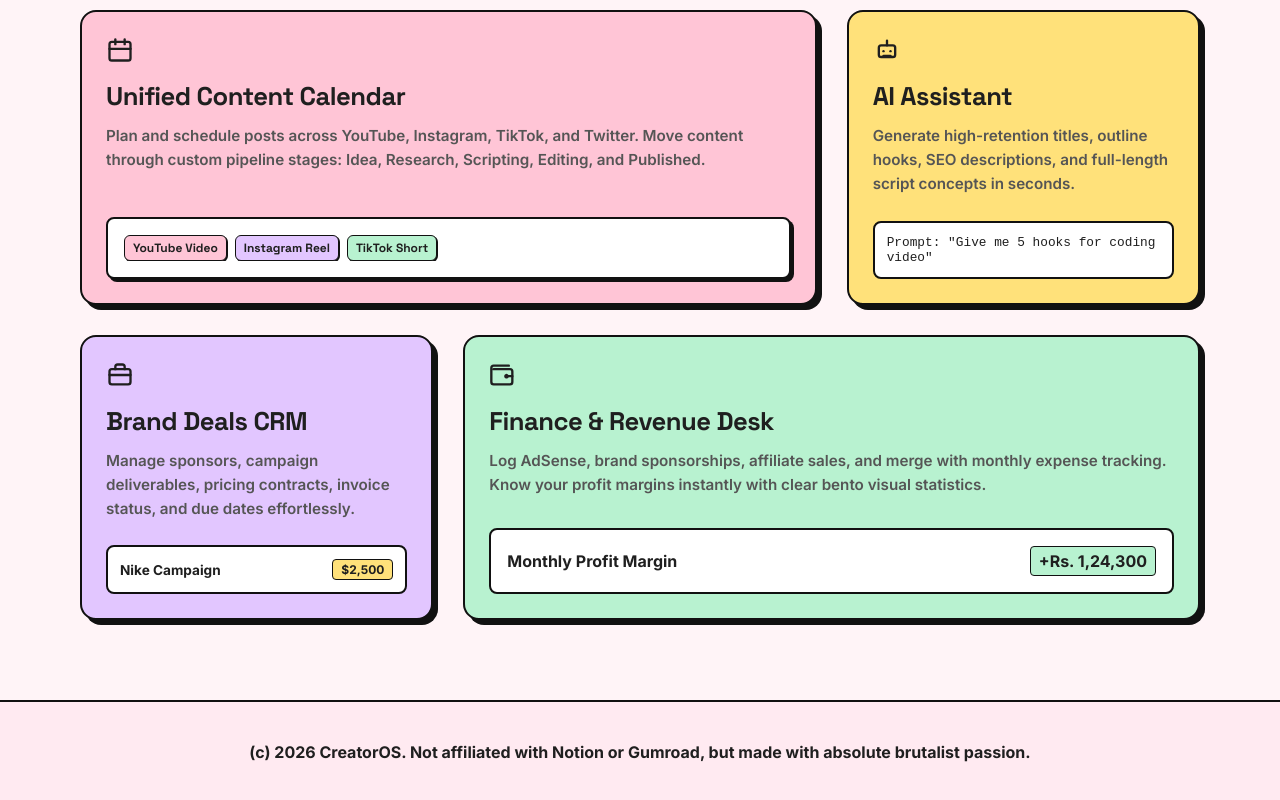
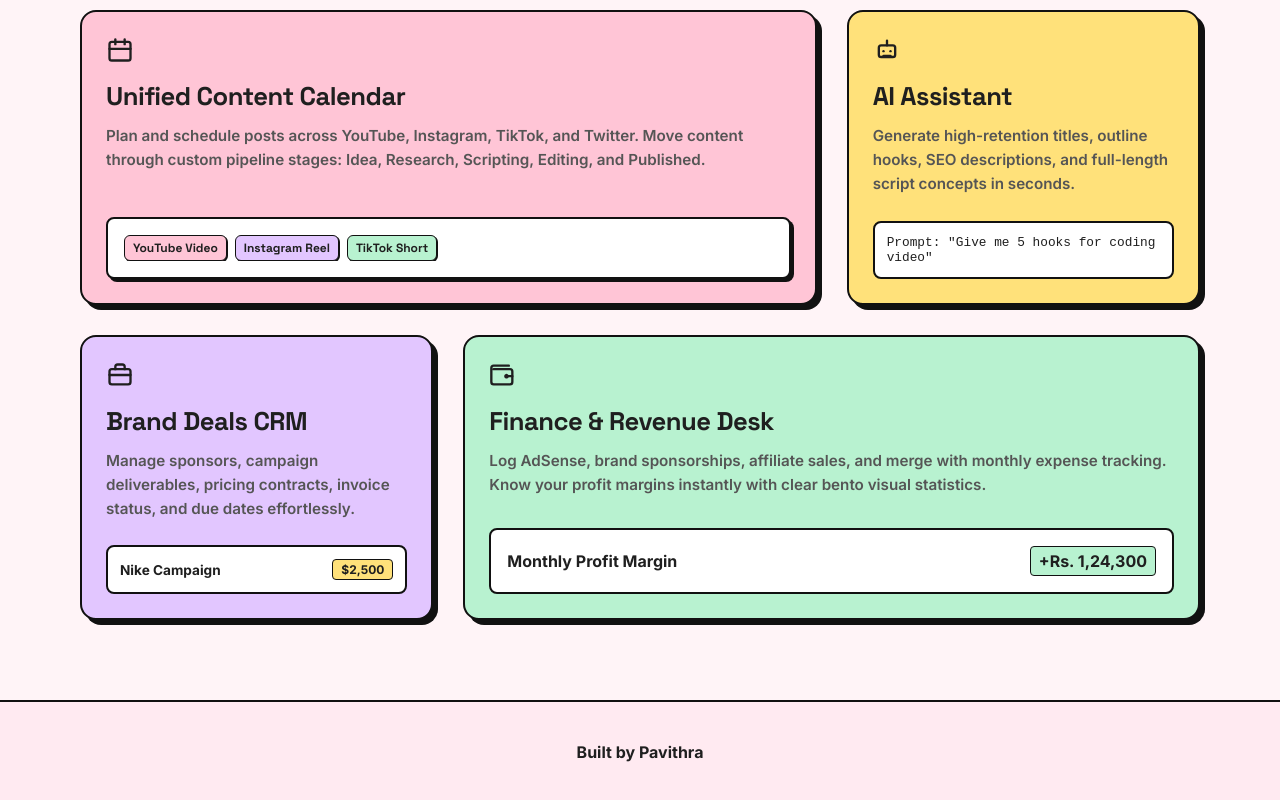
Before and after one commit to Pavithra-1685/Creator-Os, a React (Vite) app in the folder frontend/: page / in a window 1280 px wide. Shown: the part 912-1712 px from the top of the page. Built offline with nearby package versions, Linux system fonts and the light colour scheme; no server answers.

Commit message:
Updated Footer

```diff
--- a/frontend/src/pages/Landing.jsx
+++ b/frontend/src/pages/Landing.jsx
@@ -166,7 +166,7 @@ export default function Landing() {
         textAlign: 'center',
         fontWeight: '700'
       }}>
-        <p>(c) {new Date().getFullYear()} CreatorOS. Not affiliated with Notion or Gumroad, but made with absolute brutalist passion.</p>
+        <p>Built by Pavithra</p>
       </footer>
     </div>
   );
```
